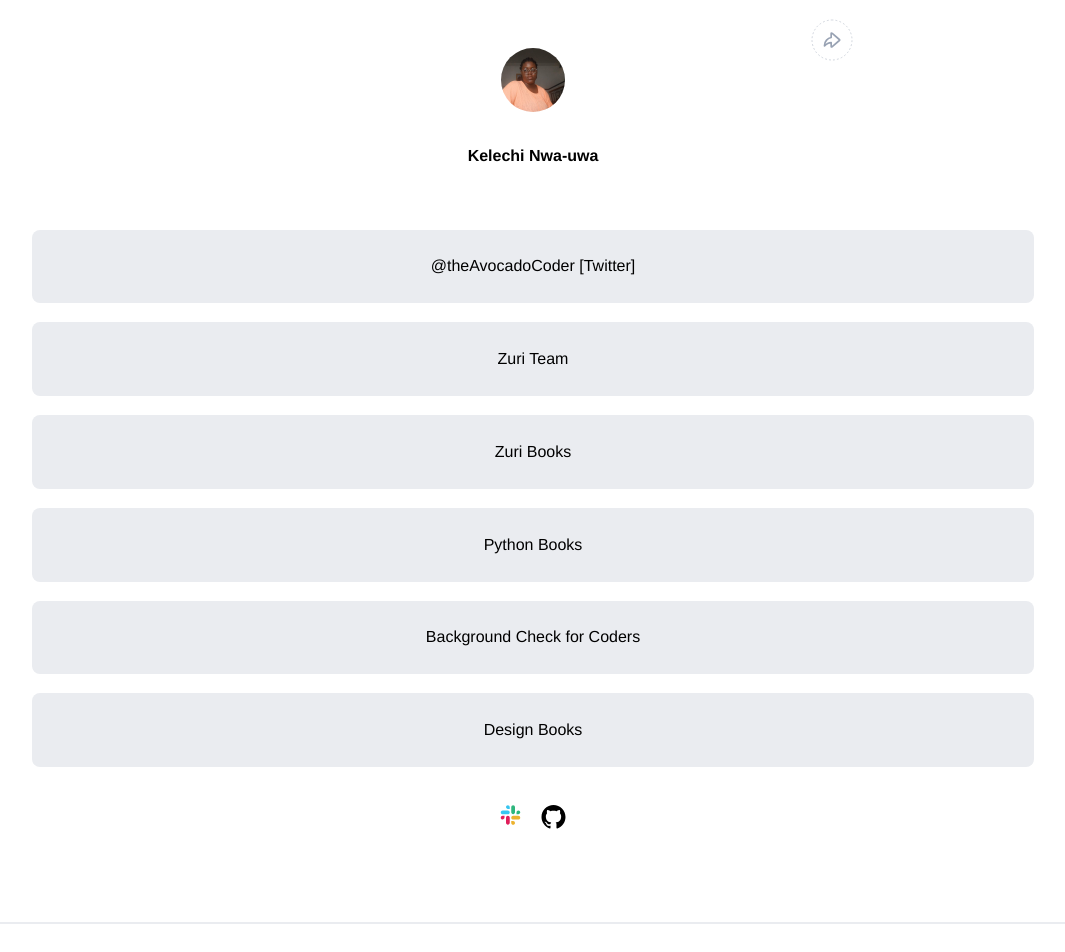
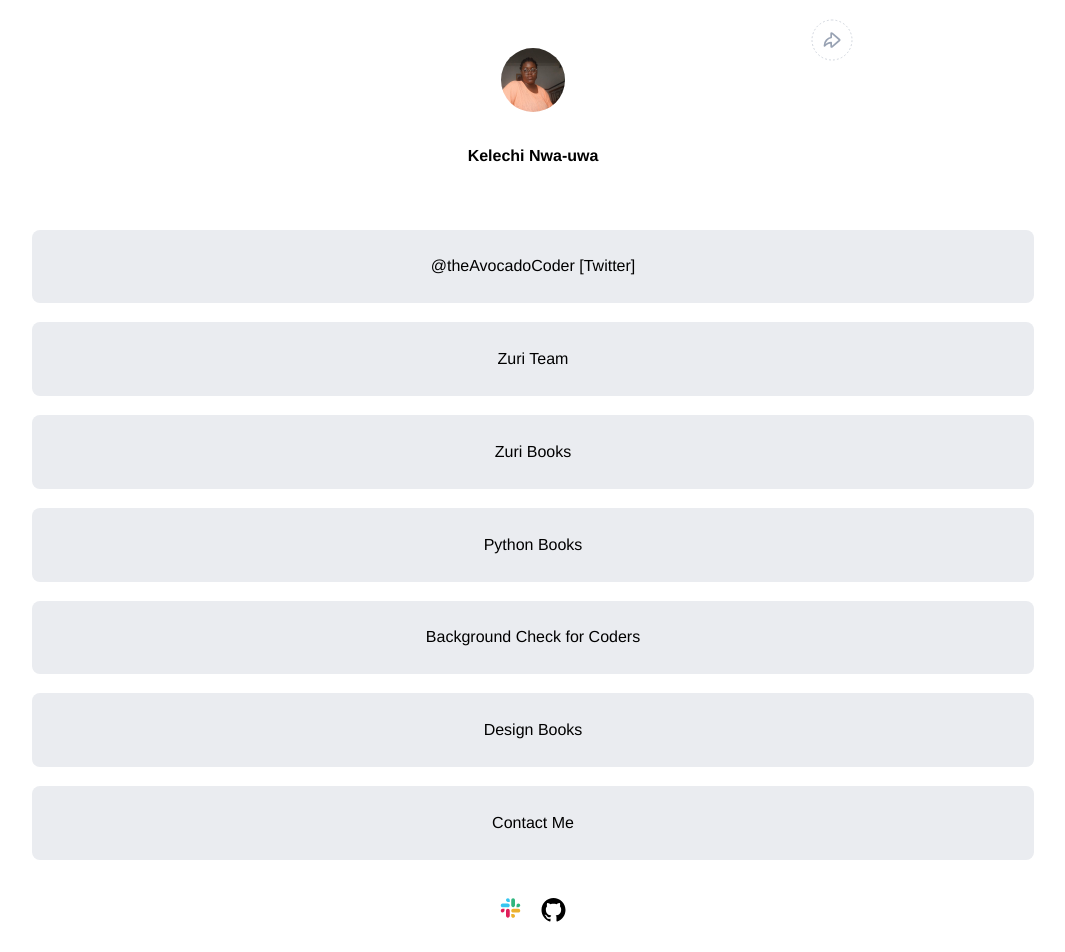
Before and after one commit to theAvocadoCoder/hngi_fe_linktree, a React (Create React App) app: page / in a window 1280 px wide. Shown: the top 952 px of the page, without its empty margins (107-1172 px from the left). Built offline with nearby package versions, Linux system fonts and the light colour scheme.

Commit message:
feat: Add contact button

```diff
--- a/src/links.js
+++ b/src/links.js
@@ -39,4 +39,9 @@
       text: "Design Books",
       subtext: "The HNG Design Rules Book gives you the tips & guidelines you need to create truly professional designs, by addressing errors that could you get you disqualified.",
     },
+    {
+      id: "contact",
+      url: "./contact",
+      text: "Contact Me",
+    }
   ]
```
